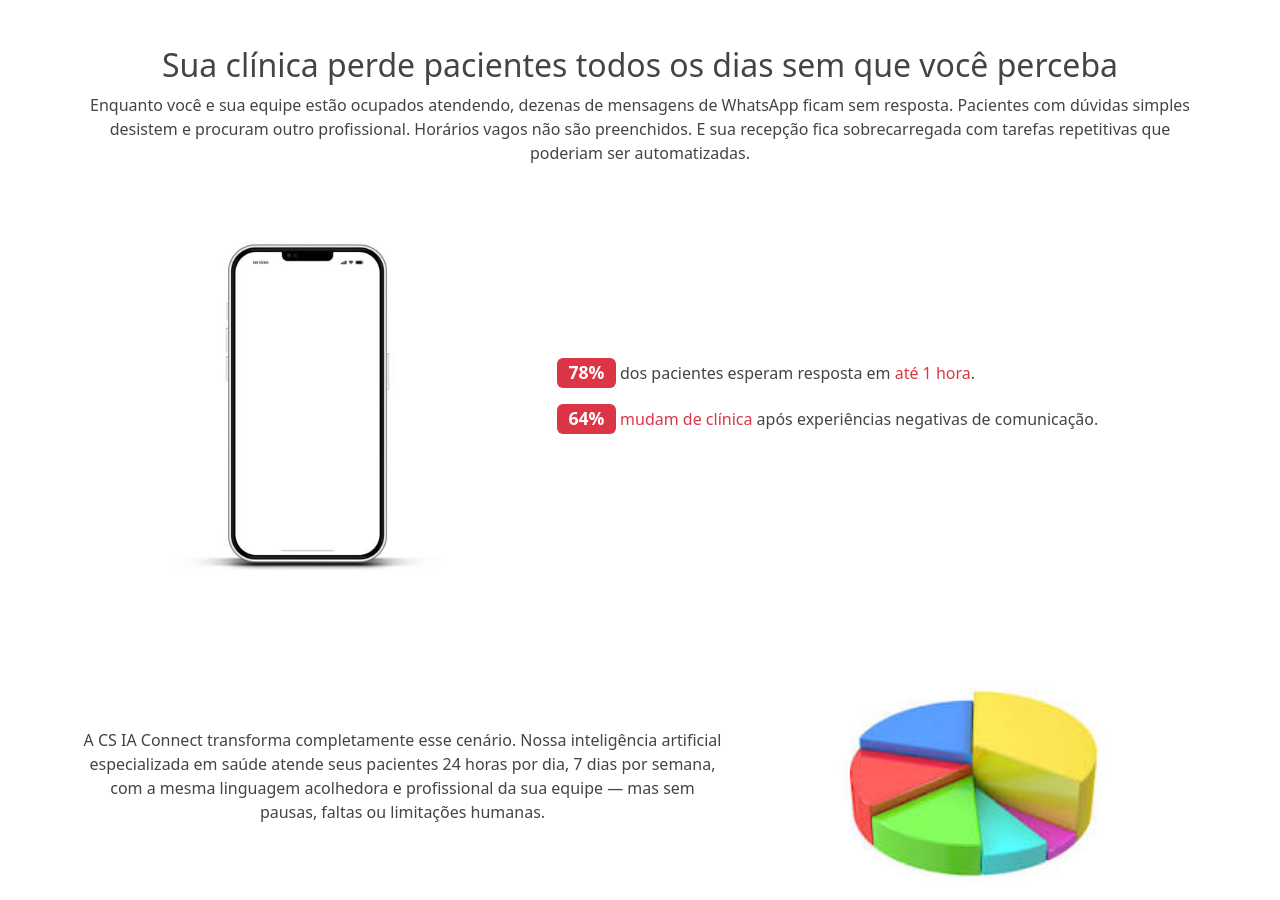
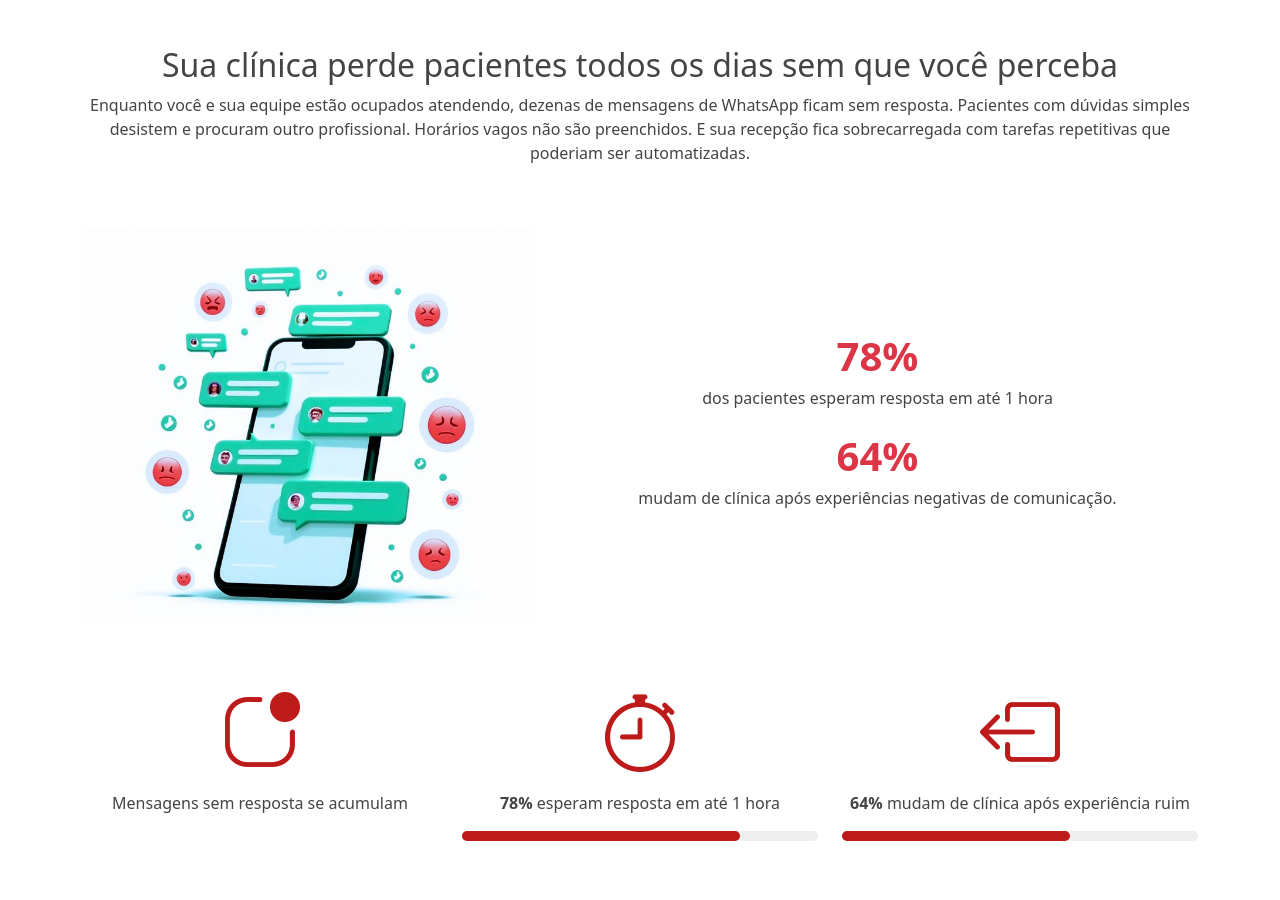
Before and after one commit to GleidistonJR/CSAI, a PHP site: page / in a window 1280 px wide. Shown: the part 576-1476 px from the top of the page. Run offline with PHP 8.4, Linux system fonts and the light colour scheme.

Commit message:
secao problema soluçao V1

```diff
--- a/base/css/como_funciona.css
+++ b/base/css/como_funciona.css
@@ -32,7 +32,7 @@
     border: 3px solid var(--cor-primaria);
     margin: 5px 0px;
     border-radius: 10px;
-    min-height: 280px;
+    min-height: 300px;
 }
 #como_funciona .implantacao h3{
     color: var(--cor-primaria);
--- a/base/css/problema_solucao.css
+++ b/base/css/problema_solucao.css
@@ -1,15 +1,61 @@
+#problema_solucao{
+  overflow-x: hidden;
+}
 #problema_solucao h2{
   color: var(--texto-escuro);
 }
 #problema_solucao p{
   color: var(--texto-escuro);
 }
+#problema_solucao span.text-danger{
+  font-size: 2.5em;
+  font-weight: bold;
+}
+#problema_solucao div.img-animado{
+  transform: translateX(-100px); /* começa fora da posição normal (à direita) */
+  opacity: 0;
+  transition: transform 0.6s ease-out, opacity 0.6s ease-out;
+
+}
+#problema_solucao div.img-animado2{
+  transform: translateX(100px); /* começa fora da posição normal (à direita) */
+  opacity: 0;
+  transition: transform 0.6s ease-out, opacity 0.6s ease-out;
+
+}
+#problema_solucao div.img-animado.visivel,
+#problema_solucao div.img-animado2.visivel {
+  transform: translateX(0); /* volta à posição original */
+  opacity: 1;
+}
 
 @media (min-width: 1024px) {
   /* Aqui entram os estilos só para telas grandes (como notebooks e PCs) */
-  #problema_solucao > div > div > div.col-7.text-start.align-self-center > p{
-    font-size: 1.3em;
-    font-weight: 400;
+  #problema_solucao span.text-danger{
+    font-size: 2.5em;
+    font-weight: bold;
   }
 
 }
+
+
+
+.infografico i{
+  font-size: 5em;
+  color: var(--vermelho);
+}
+
+
+
+.barra {
+  width: 100%;
+  height: 10px;
+  background: #eee;
+  border-radius: 5px;
+  margin: 10px auto;
+}
+.preenchido {
+  height: 10px;
+  background: var(--vermelho);
+  border-radius: 5px;
+}
--- a/base/css/root.css
+++ b/base/css/root.css
@@ -10,4 +10,5 @@
 
   /*--verde-success: #08e608;*/
   --verde-success: #0ad80a;
+  --vermelho: #bd1a1a;
 }
--- /dev/null
+++ b/base/js/movimentacao.js
@@ -0,0 +1,47 @@
+// Função que conta de 0 até o valor
+function contarAte(span, final, duracao = 1500) {
+  let inicio = null;
+  function passo(agora) {
+    if (!inicio) inicio = agora;
+    const progresso = Math.min((agora - inicio) / duracao, 1);
+    span.textContent = Math.floor(progresso * final);
+    if (progresso < 1) requestAnimationFrame(passo);
+  }
+  requestAnimationFrame(passo);
+}
+
+// Observer
+const observer = new IntersectionObserver(
+  entries => {
+    entries.forEach(entry => {
+      if (entry.isIntersecting) {
+        entry.target.classList.add('visivel');
+
+        // Se for um parágrafo com contador animado
+        if (entry.target.classList.contains('contador-animado')) {
+          const valor = +entry.target.dataset.perc;
+          const span = entry.target.querySelector('.contador');
+          if (parseInt(span.textContent) !== valor) {
+            contarAte(span, valor, 700);
+          }
+        }
+
+      } else {
+        entry.target.classList.remove('visivel');
+
+        // Zera contador para repetir animação se sair da tela
+        if (entry.target.classList.contains('contador-animado')) {
+          const span = entry.target.querySelector('.contador');
+          span.textContent = 0;
+        }
+      }
+    });
+  },
+  { threshold: 0.3 }
+);
+
+// Observa imagens animadas
+document.querySelectorAll('.img-animado, .img-animado2').forEach(el => observer.observe(el));
+
+// Observa parágrafos com contador
+document.querySelectorAll('.contador-animado').forEach(el => observer.observe(el));
--- a/base/partials/footer.html
+++ b/base/partials/footer.html
@@ -6,5 +6,7 @@
     <script src="base/js/bootstrap.js"></script>
     -->
     <script src="base/js/bootstrap.bundle.js"></script>
+    <script src="base/js/movimentacao.js"></script>
+
 </body>
 </html>
--- a/base/partials/problema_solucao.html
+++ b/base/partials/problema_solucao.html
@@ -10,26 +10,58 @@
 
             </div>
         </div>
+
         <div class="row pb-5 pt-5">
-            <div class="col-12 col-lg-5">
-                <img src="base/images/celular.jpg" class="img-fluid w-100" alt="celular com várias mensagens não respondidas acumulando-se">
+            <div class="col-12 col-lg-5 text-center img-animado">
+                <img src="base/images/clientes_insatisfeitos.jpg" class="img-fluid" alt="celular com várias mensagens não respondidas acumulando-se">
             </div>
-            <div class="col-12 col-lg-7 text-center text-lg-start align-self-center">
-                <p><span class="badge text-bg-danger" style="font-size: 1.1em;">78%</span> dos pacientes esperam resposta em <span class="text-danger">até 1 hora</span>.
+            <div class="col-12 col-lg-7 px-5 text-center align-self-center">
+
+                <p class="contador-animado" data-perc="78">
+                    <span class="text-danger"><span class="contador">0</span>%</span>
+                    <br>
+                    dos pacientes esperam resposta em até 1 hora
                 </p>
 
-                <p><span class="badge text-bg-danger" style="font-size: 1.1em;">64%</span> <span class="text-danger">mudam de clínica</span> após experiências negativas de comunicação.
+                <p class="contador-animado" data-perc="64">
+                    <span class="text-danger"><span class="contador">0</span>%</span>
+                    <br>
+                    mudam de clínica após experiências negativas de comunicação.
                 </p>
+
             </div>
         </div>
+
+        <div class="infografico row text-center">
+            <div class="col-md-4">
+                <i class="bi bi-app-indicator"></i>
+                <p>Mensagens sem resposta se acumulam</p>
+            </div>
+            <div class="col-md-4">
+                <i class="bi bi-stopwatch"></i>
+                <p><strong>78%</strong> esperam resposta em até 1 hora</p>
+                <div class="barra">
+                    <div class="preenchido" style="width: 78%;"></div>
+                </div>
+            </div>
+            <div class="col-md-4">
+                <i class="bi bi-box-arrow-left"></i>
+                <p><strong>64%</strong> mudam de clínica após experiência ruim</p>
+                <div class="barra">
+                    <div class="preenchido" style="width: 64%;"></div>
+                </div>
+            </div>
+        </div>
+
         <div class="row pt-5">
-            <div class="col-12 col-lg-7 text-center align-self-center">
+            <div class=" text-center align-self-center">
                 <p class="p">A CS IA Connect transforma completamente esse cenário. Nossa inteligência artificial especializada em saúde atende seus pacientes 24 horas por dia, 7 dias por semana, com a mesma linguagem acolhedora e profissional da sua equipe — mas sem pausas, faltas ou limitações humanas.</p>
             </div>
-            <div class="col-12 col-lg-5 text-center">
-                <img src="base/images/grafico.jpeg" class="img-fluid w-75"  alt="Visualização dos dados acima com ícones representativos">
-            </div>
         </div>
+
+
+
+        <!--
         <div class="row pt-5 pb-5">
 
             <div class="col-6 text-center">
@@ -39,5 +71,6 @@
                 <img src="base/images/celular.jpg" class="img-fluid w-75"  alt="celular com várias mensagens não respondidas acumulando-se">
             </div>
         </div>
+        -->
     </div>
 </section>
```
Also changed, not shown: base/images/clientes_insatisfeitos.jpg (added), base/images/mockup.jpg (added), base/images/whatsapp_sem_respostas.png (added).
